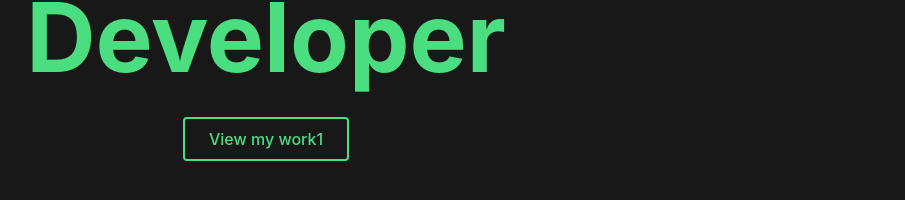
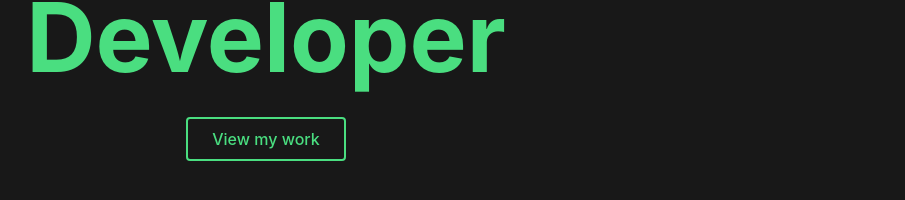
Before and after one commit to kasho-dev/kasho-dev-portfolio, a Vue app: page / in a window 1280 px wide. Shown: the part 364-564 px from the top of the page, without its empty margins (374-1279 px from the left). Built offline with nearby package versions, Linux system fonts and the light colour scheme; the HTML template or start-up script is replaced by a standard one.

Commit message:
- revert testing

```diff
--- a/src/components/PortfolioSection.vue
+++ b/src/components/PortfolioSection.vue
@@ -60,7 +60,7 @@
             href="#projects"
             class="inline-block border-2 border-green-400 text-green-400 px-4 sm:px-6 py-2 rounded hover:bg-green-400 hover:text-gray-900 transition-all duration-300 font-medium text-sm sm:text-base"
           >
-            View my work1
+            View my work
           </a>
         </div>
       </section>
```
